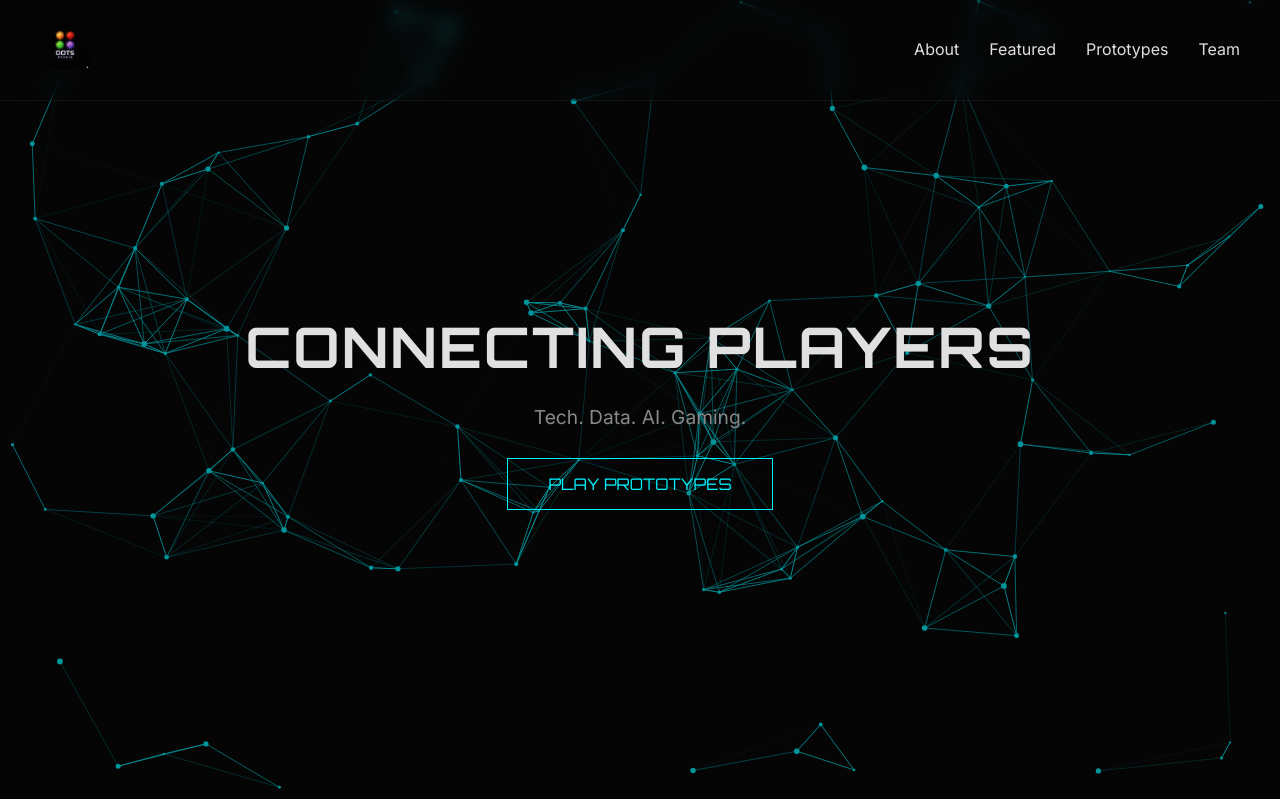
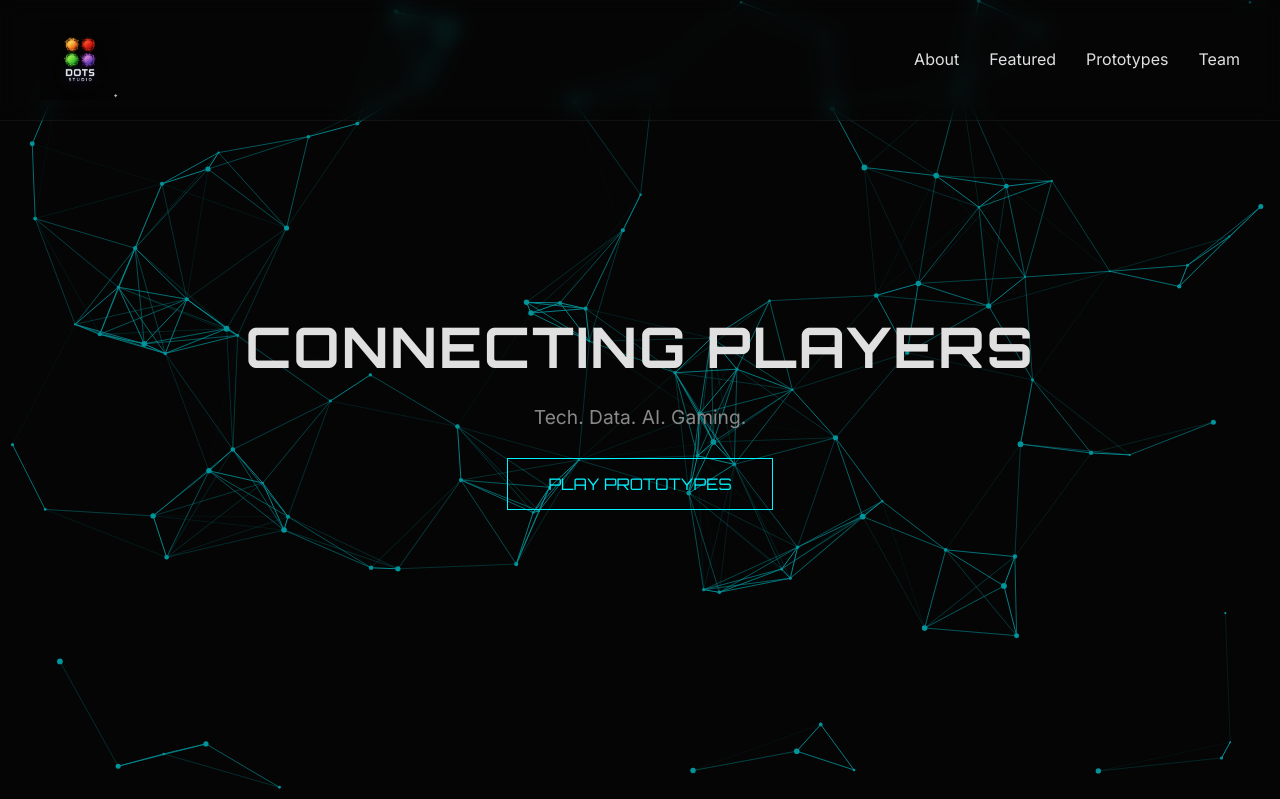
Before and after one commit to ohadswissa/ohadswissa.github.io, a plain HTML site: page index.html in a window 1280 px wide. Shown: the top 799 px of the page. Drawn offline with Linux system fonts and the light colour scheme.

Commit message:
Fixed logo size and alignment

```diff
--- a/index.html
+++ b/index.html
@@ -17,7 +17,7 @@
 
     <nav class="navbar">
         <div class="logo">
-            <img src="logo.png" alt="DOTS Studio Logo" style="height: 50px;">
+            <img src="logo.png" alt="DOTS Studio Logo" class="logo-image">
         </div>
         <ul class="nav-links">
             <li><a href="#about">About</a></li>
--- a/styles.css
+++ b/styles.css
@@ -67,9 +67,14 @@ ul { list-style: none; }
 }
 
 .logo {
-    font-family: var(--font-head);
-    font-weight: 700;
-    font-size: 1.5rem;
+    display: flex;
+    align-items: center;
+}
+
+.logo-image {
+    height: 80px; /* Adjust this number to make it bigger/smaller */
+    width: auto;  /* Keeps the logo from stretching */
+    max-width: 250px; /* Ensures it doesn't get too wide on small screens */
 }
 
 .nav-links { display: flex; gap: 30px; }
```
